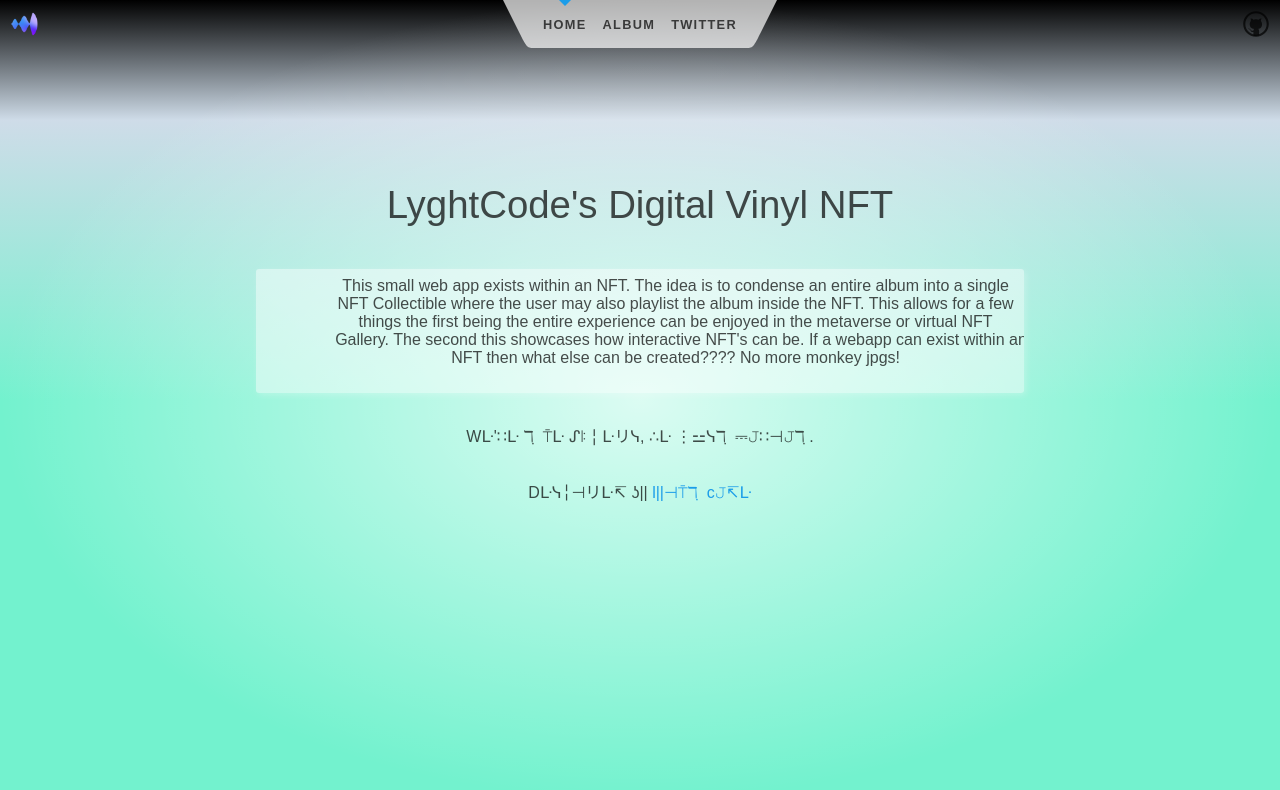
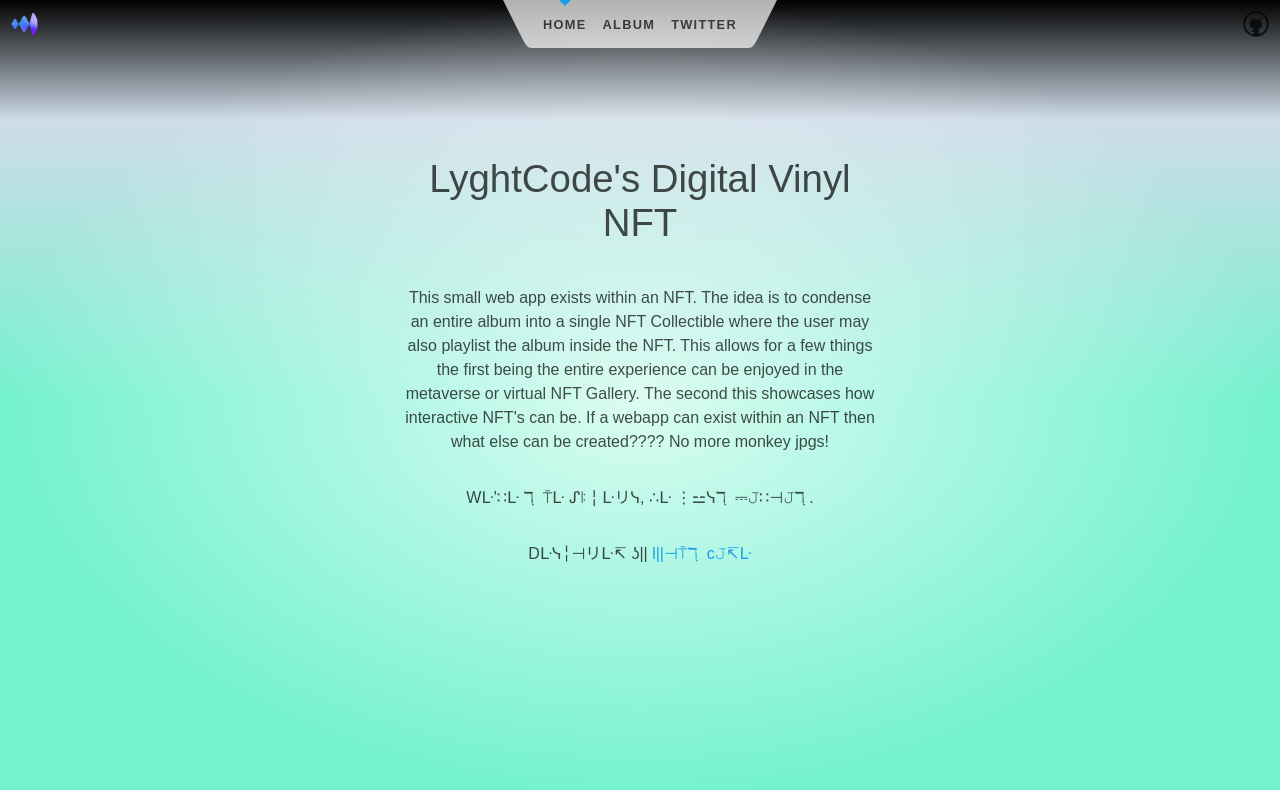
Before and after one commit to LyghtCode/html-nft-starter, a SvelteKit app: page / in a window 1280 px wide. Shown: the top 790 px of the page. Built offline with nearby package versions, Linux system fonts and the light colour scheme; a web font is replaced by a local one.

Commit message:
Update +page.svelte

```diff
--- a/src/routes/+page.svelte
+++ b/src/routes/+page.svelte
@@ -3,16 +3,16 @@
 	<meta name="description" content="NFT Digital Vinyl" />
 </svelte:head>
 
-<div class="text-column">
+<div class="text-column" style="max-width: 480px;">
 	<h1>LyghtCode's Digital Vinyl NFT</h1>
 
-	<pre style="text-align: center;">
+	<p style="text-align: center;">
 		This small web app exists within an NFT. The idea is to condense an entire album into a single
 		NFT Collectible where the user may also playlist the album inside the NFT. This allows for a few
 		things the first being the entire experience can be enjoyed in the metaverse or virtual NFT
 		Gallery. The second this showcases how interactive NFT's can be. If a webapp can exist within an
 		NFT then what else can be created???? No more monkey jpgs!
-	</pre>
+	</p>
 
 	<p style="text-align: center;">Wᒷ'∷ᒷ ℸ ̣ ⍑ᒷ ᔑꖎ╎ᒷリᓭ, ∴ᒷ ⋮⚍ᓭℸ ̣  ⎓𝙹∷⊣𝙹ℸ ̣.</p>
 
```
